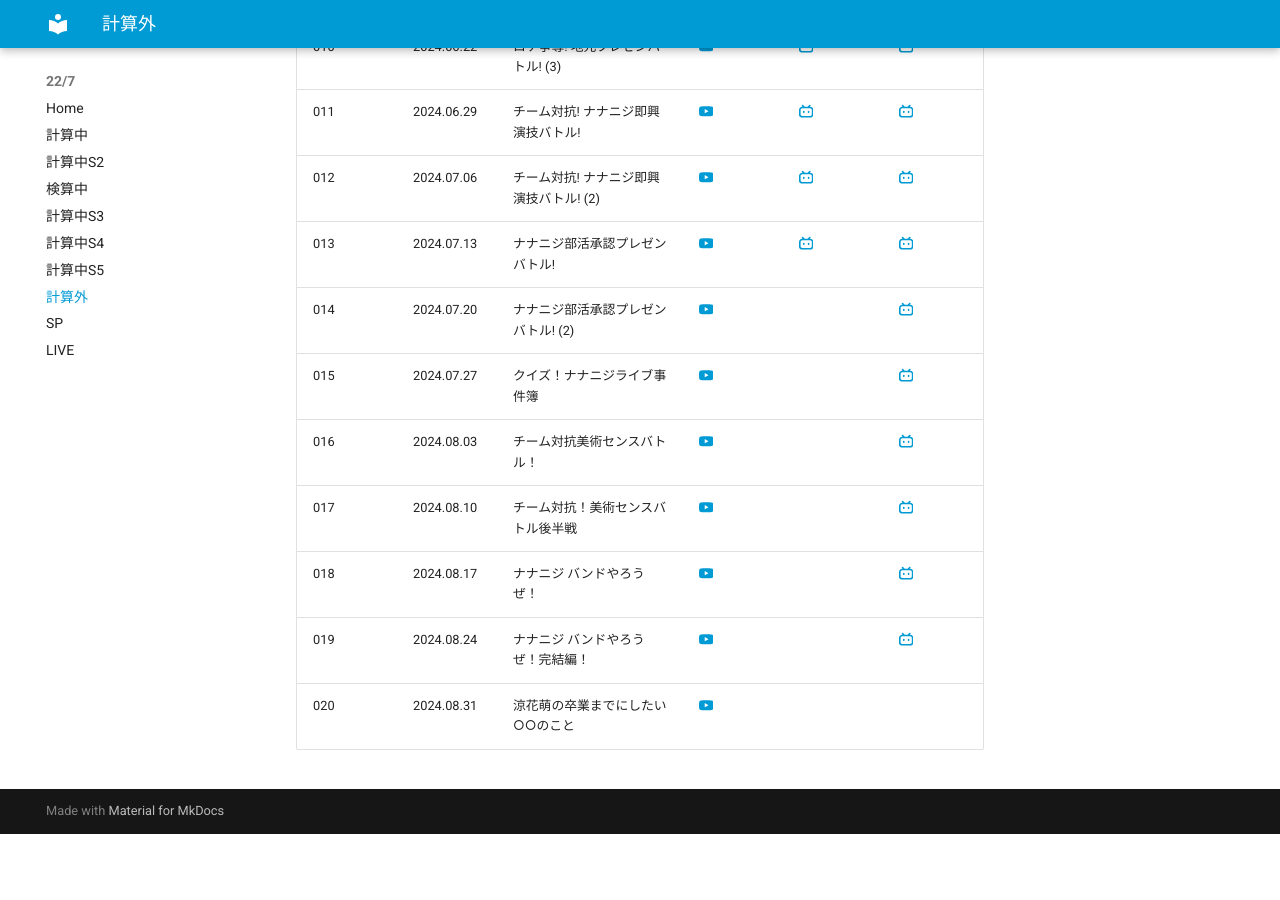
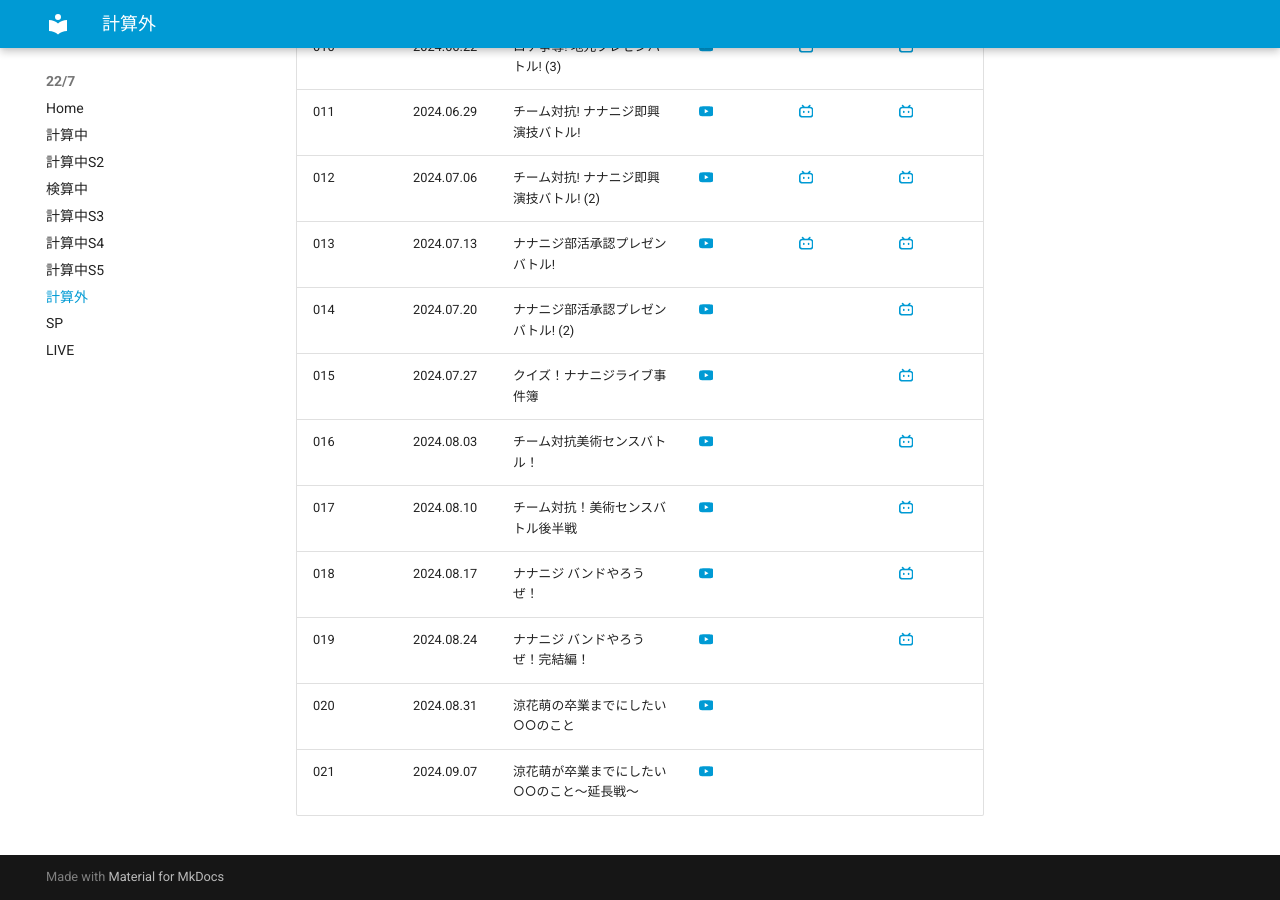
Before and after one commit to aki-192/nananiji, an MkDocs documentation site: the page built from docs/keisangai.md, in a window 1280 px wide and 900 px high, scrolled down 795 px. Built offline with MkDocs 1.6.1 and Material for MkDocs 9.7.7, drawn with Linux system fonts in a browser that asks for light colours; before the commit the page ends 1629 px from its top, so only the background shows below that.

Commit message:
Update keisangai.md

```diff
--- a/docs/keisangai.md
+++ b/docs/keisangai.md
@@ -26,3 +26,4 @@ title: 計算外
 | 018 | 2024.08.17 | ナナニジ バンドやろうぜ！ | [:simple-youtube:](https://www.youtube.com/watch?v=Bo6iPp-bM6U) | | [:simple-bilibili:](https://www.bilibili.com/video/BV1xeWBeqEpz/) |
 | 019 | 2024.08.24 | ナナニジ バンドやろうぜ！完結編！ | [:simple-youtube:](https://www.youtube.com/watch?v=emTXCCDjyUA) | | [:simple-bilibili:](https://www.bilibili.com/video/BV1i7HteDEPw/) |
 | 020 | 2024.08.31 | 涼花萌の卒業までにしたい○○のこと | [:simple-youtube:](https://www.youtube.com/watch?v=Clhm_tNLTJ0) | | |
+| 021 | 2024.09.07 | 涼花萌が卒業までにしたい○○のこと～延長戦～ | [:simple-youtube:](https://www.youtube.com/watch?v=d0cRaTSvfxY) | | |
```
